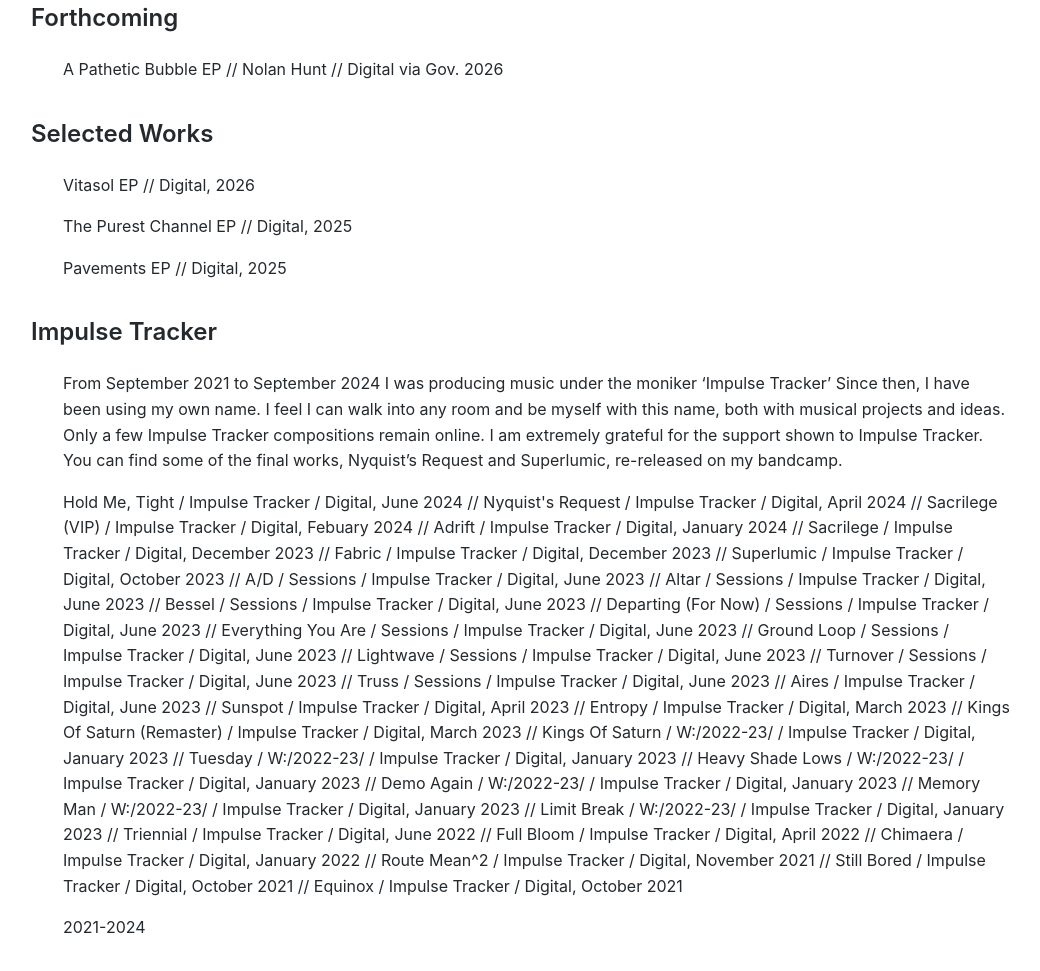
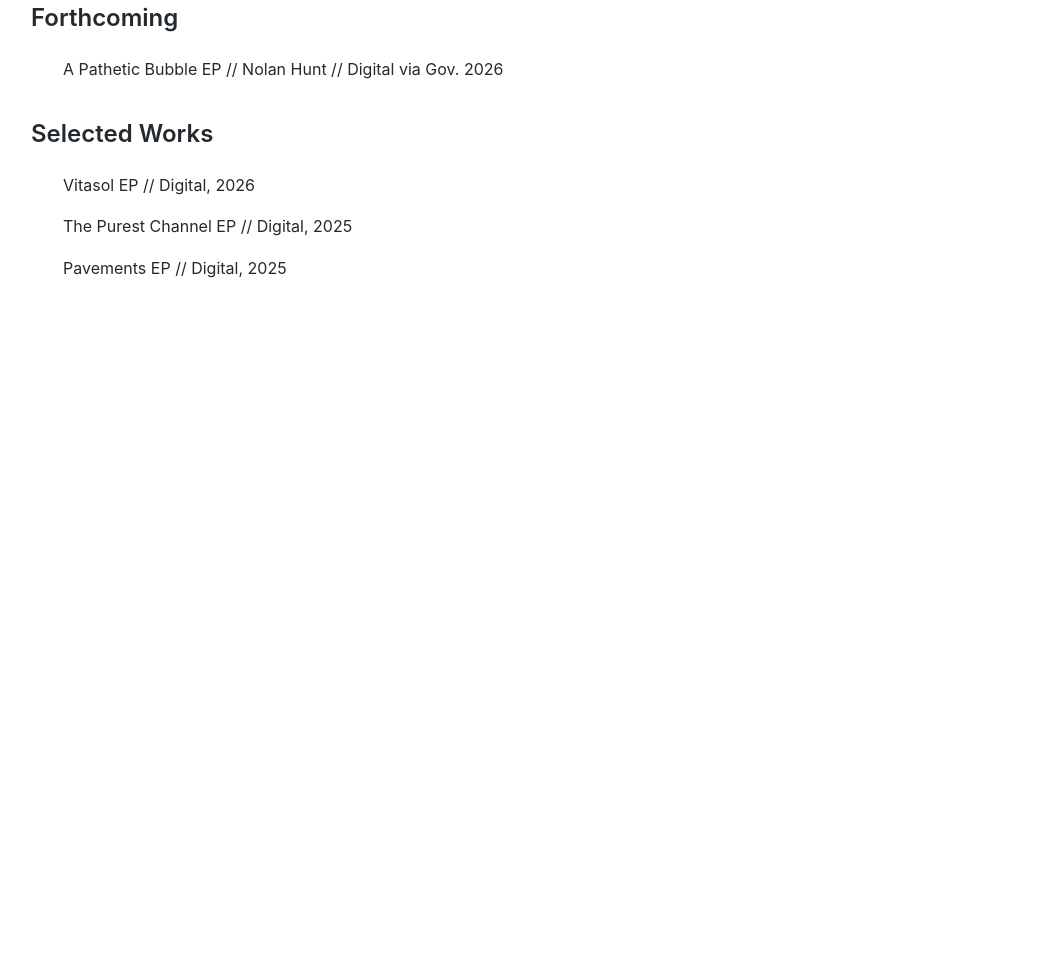
Before and after one commit to nolan-hunt/nolan-hunt.github.io, a plain HTML site: page compositions.html in a window 1280 px wide. Shown: the part 161-1132 px from the top of the page, without its empty margins (119-1159 px from the left). After the commit the page ends 800 px from the top, so only its background shows below. Drawn offline with Linux system fonts and the light colour scheme.

Commit message:
Update compositions.html

```diff
--- a/compositions.html
+++ b/compositions.html
@@ -21,49 +21,6 @@
         <p>The Purest Channel EP // Digital, 2025</p>
         <p>Pavements EP // Digital, 2025</p>
       </ul>
-      <h2>Impulse Tracker</h2>
-      <ul>
-        <p>From September 2021 to September 2024 I was producing music under the moniker ‘Impulse Tracker’
-        Since then, I have been using my own name. I feel I can walk into any room and be myself with this name,
-        both with musical projects and ideas. Only a few Impulse Tracker compositions remain online.
-        I am extremely grateful for the support shown to Impulse Tracker. You can find some of the final works,
-        Nyquist’s Request and Superlumic, re-released on my bandcamp.</p>
-
-        <p>Hold Me, Tight / Impulse Tracker / Digital, June 2024
-         // Nyquist's Request / Impulse Tracker / Digital, April 2024
-         // Sacrilege (VIP) / Impulse Tracker / Digital, Febuary 2024
-         // Adrift / Impulse Tracker / Digital, January 2024
-         // Sacrilege / Impulse Tracker / Digital, December 2023
-         // Fabric / Impulse Tracker / Digital, December 2023
-         // Superlumic / Impulse Tracker / Digital, October 2023
-         // A/D / Sessions / Impulse Tracker / Digital, June 2023
-         // Altar / Sessions / Impulse Tracker / Digital, June 2023
-         // Bessel / Sessions / Impulse Tracker / Digital, June 2023
-         // Departing (For Now) / Sessions / Impulse Tracker / Digital, June 2023
-         // Everything You Are / Sessions / Impulse Tracker / Digital, June 2023
-         // Ground Loop / Sessions / Impulse Tracker / Digital, June 2023
-         // Lightwave / Sessions / Impulse Tracker / Digital, June 2023
-         // Turnover / Sessions / Impulse Tracker / Digital, June 2023
-         // Truss / Sessions / Impulse Tracker / Digital, June 2023
-         // Aires / Impulse Tracker / Digital, June 2023
-         // Sunspot / Impulse Tracker / Digital, April 2023
-         // Entropy / Impulse Tracker / Digital, March 2023
-         // Kings Of Saturn (Remaster) / Impulse Tracker / Digital, March 2023
-         // Kings Of Saturn / W:/2022-23/ / Impulse Tracker / Digital, January 2023
-         // Tuesday / W:/2022-23/ / Impulse Tracker / Digital, January 2023
-         // Heavy Shade Lows / W:/2022-23/ / Impulse Tracker / Digital, January 2023
-         // Demo Again / W:/2022-23/ / Impulse Tracker / Digital, January 2023
-         // Memory Man / W:/2022-23/ / Impulse Tracker / Digital, January 2023
-         // Limit Break / W:/2022-23/ / Impulse Tracker / Digital, January 2023
-         // Triennial / Impulse Tracker / Digital, June 2022
-         // Full Bloom / Impulse Tracker / Digital, April 2022
-         // Chimaera / Impulse Tracker / Digital, January 2022
-         // Route Mean^2 / Impulse Tracker / Digital, November 2021
-         // Still Bored / Impulse Tracker / Digital, October 2021
-         // Equinox / Impulse Tracker / Digital, October 2021</p>
-        <p>2021-2024</p>
-
-      </ul>
     </main>
   </article>
 </body>
```
